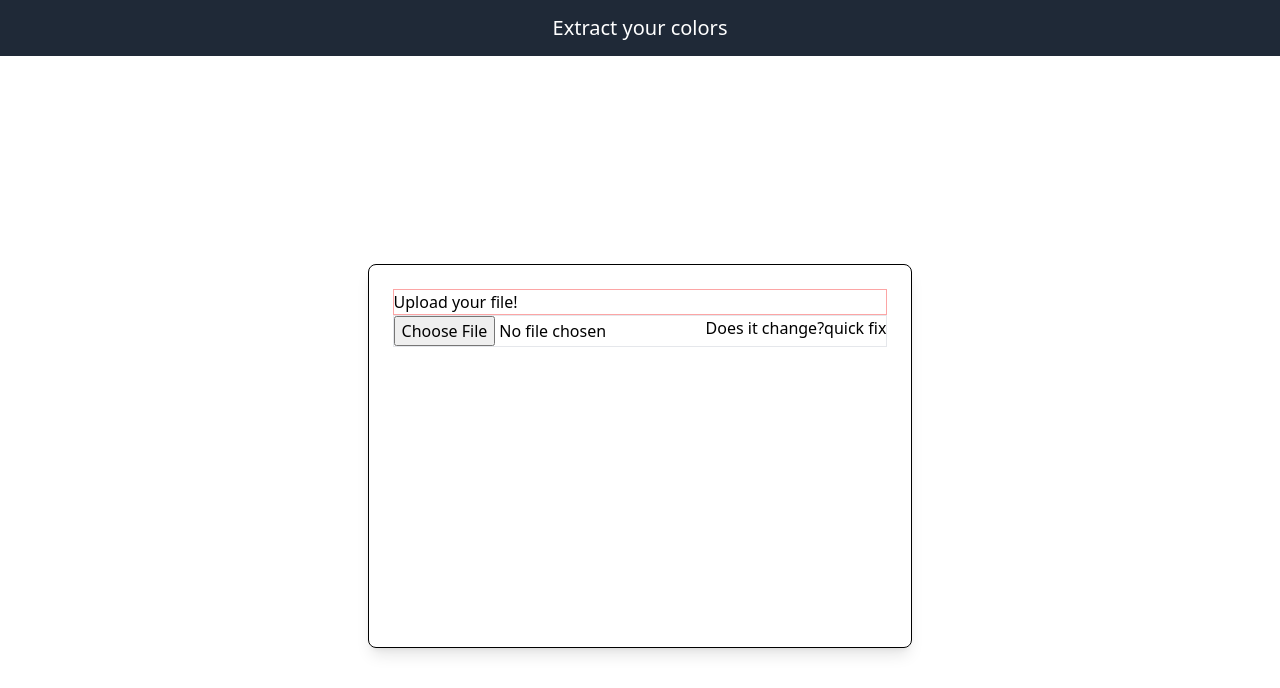
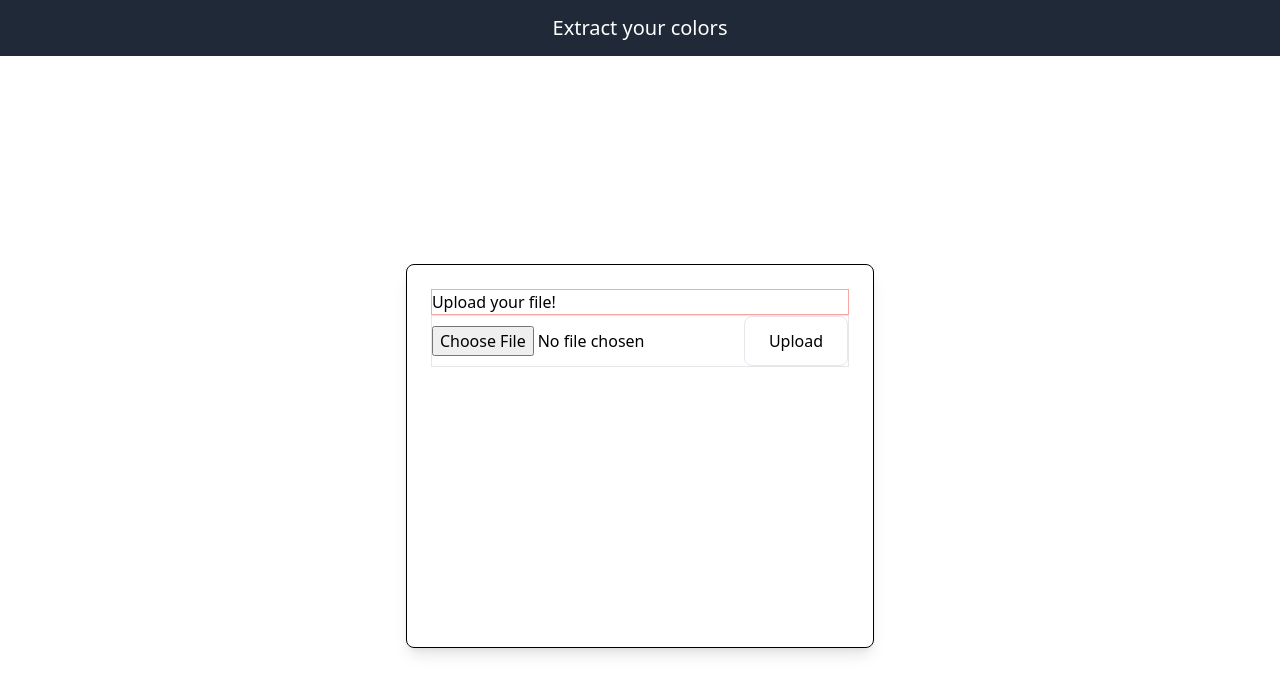
Before and after one commit to theronj60/project-red-rock, a Flask app: page / in a window 1280 px wide. Shown: the top 688 px of the page. Run offline with Flask 2, Linux system fonts and the light colour scheme; style sheets or scripts are compiled from the project's sources.

Commit message:
added imports for building flask, added configs for file uploads. added file upload functionality for /upload route, passes filename of uploaded file to /show-colors route, where colorgram takes over and pulls colors from image. need to work on performance and add a loading screen.  updated html files to handle new variables. wip

```diff
--- a/app.py
+++ b/app.py
@@ -1,6 +1,12 @@
-from flask import Flask, flash, request, render_template
+import os
+from flask import Flask, request, redirect, url_for, render_template
+from werkzeug.utils import secure_filename
+import colorgram
 
 app = Flask(__name__)
+
+UPLOAD_FOLDER = './static/uploads/'
+app.config['UPLOAD_FOLDER'] = UPLOAD_FOLDER
 
 # for basic color extraction, use colorgram
 # for advance usage, graphs, set number of colors, matplotlib and pandas
@@ -16,5 +22,24 @@ def about():
 @app.route('/upload', methods=['GET', 'POST'])
 def upload():
     if request.method == 'POST':
-        flash('No file part')
-    return '<p>About</p>'
+        file = request.files["file"]
+        if file:
+            filename = secure_filename(file.filename)
+            file.save(os.path.join(app.config['UPLOAD_FOLDER'], filename))
+            return redirect(url_for('show_colors', filename=filename))
+        else:
+            message = 'No file uploaded'
+        return render_template('index.html', error=message)
+    else:
+        return render_template('index.html')
+
+
+@app.route('/show-colors/<filename>')
+def show_colors(filename):
+    file_location = os.path.join(app.config['UPLOAD_FOLDER'], filename)
+    colors = colorgram.extract(file_location, 6)
+    return render_template('basic_show.html', colors=colors)
+
+
+if __name__ == '__main__':
+    app.run(debug=True)
--- a/templates/index.html
+++ b/templates/index.html
@@ -8,16 +8,21 @@
 	</head>
 	<body>
 		<h1 class="flex h-14 text-xl items-center justify-center text-white bg-gray-800">
-			Extract your colors
+			<a href="/" class="px-8 py-4 cursor-pointer">Extract your colors</a>
 		</h1>
 		<div class="flex flex-col min-h-screen justify-center items-center">
 			<div class="border border-black shadow-lg rounded-lg h-96 p-6">
 				<h4 class="border border-red-300">Upload your file!</h4>
-				<div class="border flex self-center">
-					<input type="file" name="color-file" value="">
-					<p>Does it change?</p>
-					<p>quick fix</p>
-				</div>
+				{% if error %}
+					<h4 class="border border-red-500 text-red-500">{{ error }}</h4>
+				{% endif %}
+				<form class="border flex self-center items-center" action="/upload" method="POST" enctype="multipart/form-data">
+					<input type="file" name="file">
+					<input
+						type="submit"
+						class="rounded-lg px-6 py-3 border hover:bg-blue-500 hover:text-white"
+						value="Upload" />
+				</form>
 			</div>
 		</div>
 	</body>
```
Also changed, not shown: templates/basic_show.html (added, +24 -0 lines), 1 other file.
